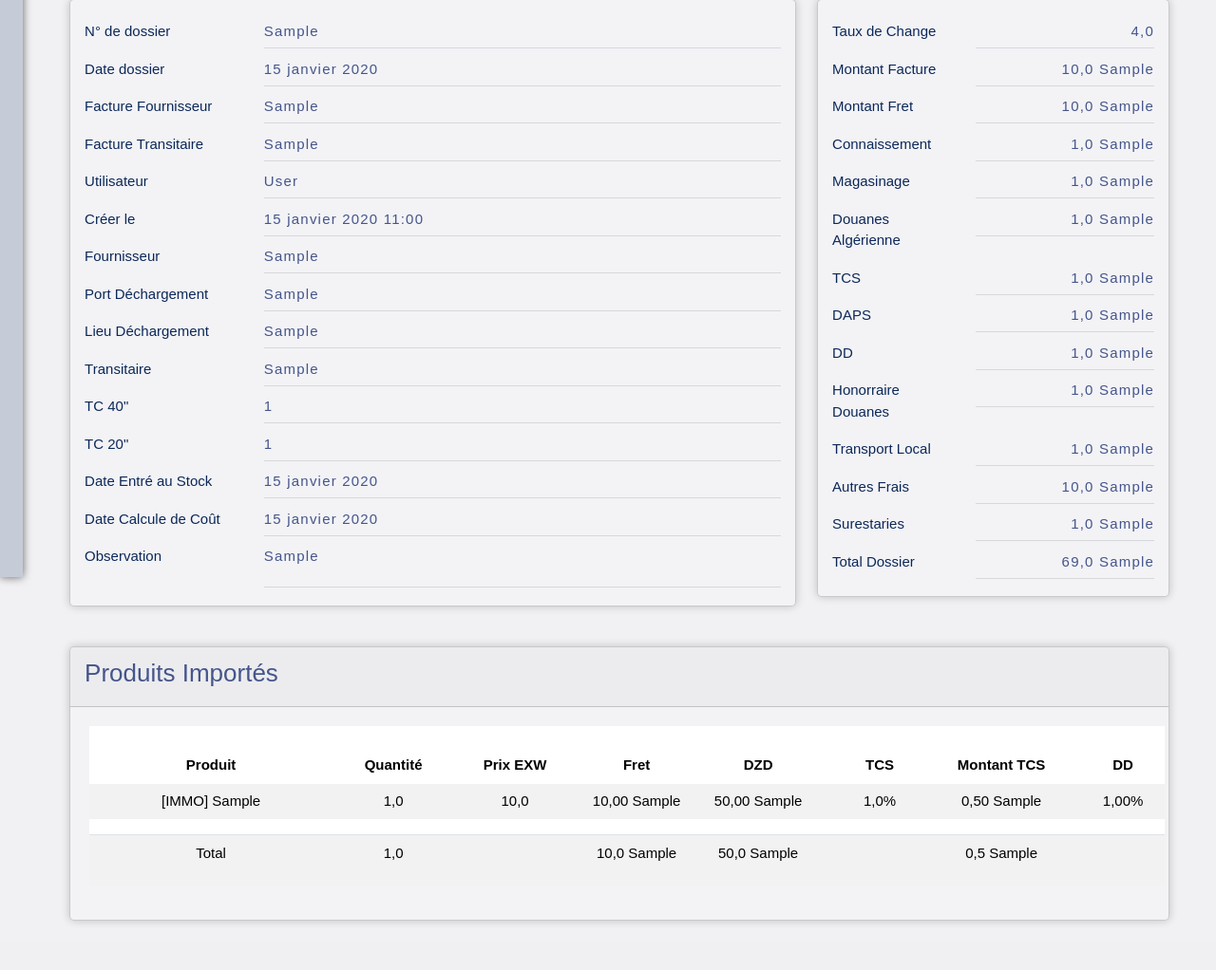
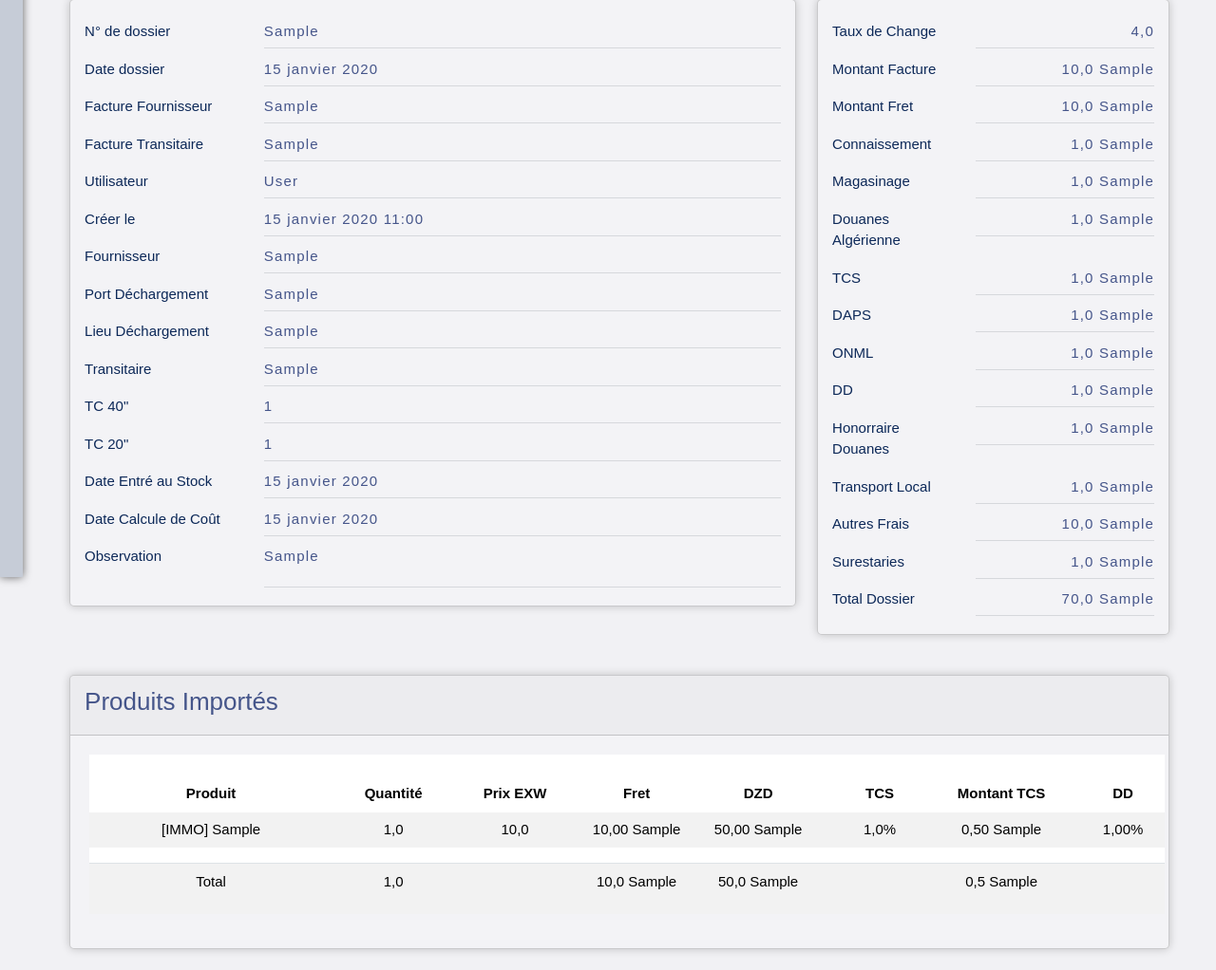
Before and after one commit to BensHamou/import_folder, a Django app: page /report/1/ in a window 1280 px wide. Shown: the part 192-1214 px from the top of the page at 95% size. Before the commit the page ends 1165 px from the top, so only its background shows below. Run offline with Django 4.2, Linux system fonts and the light colour scheme; a user stored in the database is signed in; tables that the repository leaves empty hold one stand-in row (values such as "Sample post"); some libraries are stand-ins or nearby versions; some web fonts are replaced.

Commit message:
add onml field

```diff
--- a/report/models.py
+++ b/report/models.py
@@ -111,7 +111,7 @@ class Report(models.Model):
         if self.fret_currency != self.local_currency:
             fret = fret * self.exchange_rate
         return round(( self.facture_amount  * self.exchange_rate + fret + self.ladding_bill + self.shopping +
-                self.customs + tcs + daps + dd + self.customs_honorary + self.local_transport + self.other_fees + self.surestaries), 2)
+                self.customs + tcs + daps + dd + self.customs_honorary + self.local_transport + self.other_fees + self.total_onml + self.surestaries), 2)
 
     @property
     def total_products_qte(self):
@@ -146,6 +146,10 @@ class Report(models.Model):
         return round(sum([product.total for product in self.pimported_set.all()]), 2)
 
     @property
+    def total_onml(self):
+        return round(sum([product.onml for product in self.pimported_set.all()]), 2)
+
+    @property
     def total_products_nbr_plt(self):
         return round(sum([product.nbr_blt for product in self.pimported_set.all()]), 2)
 
@@ -177,6 +181,7 @@ class PImported(models.Model):
     tcs = models.FloatField(default=0, validators=[MinValueValidator(0), MaxValueValidator(100)],null=True)
     dd = models.FloatField(default=0, validators=[MinValueValidator(0)], null=True)
     daps = models.FloatField(default=0, validators=[MinValueValidator(0)], null=True)
+    onml = models.FloatField(default=0, validators=[MinValueValidator(0)], null=True)
 
     nbr_blt = models.FloatField(default=0, validators=[MinValueValidator(0)])
     # nbr_blt = models.IntegerField(default=0, validators=[MinValueValidator(0)])
--- a/report/templates/report/report_details.html
+++ b/report/templates/report/report_details.html
@@ -260,6 +260,14 @@ Rapport - {{ report.ref_folder }}
                     </div>
                 </div>
                 <div class="form-group row mb-1">
+                    <label class="col-sm-5 col-form-label" style="color: #0C2858;">ONML</label>
+                    <div class="col-sm-7">
+                        <div class="form-control-plaintext text-detail monetary">
+                            {% if report.total_onml %}{{ report.total_onml|intcomma }} {{ report.local_currency }}{% else %}/{% endif %}
+                        </div>
+                    </div>
+                </div>
+                <div class="form-group row mb-1">
                     <label class="col-sm-5 col-form-label" style="color: #0C2858;">DD</label>
                     <div class="col-sm-7">
                         <div class="form-control-plaintext text-detail monetary">
@@ -330,6 +338,7 @@ Rapport - {{ report.ref_folder }}
                 <th class="d-none d-md-table-cell">Montant DD</th>
                 <th class="d-none d-md-table-cell">DAPS</th>
                 <th class="d-none d-md-table-cell">Montant DAPS</th>
+                <th class="d-none d-md-table-cell">ONML</th>
                 <th class="d-none d-md-table-cell">Montant Divers</th>
                 <th class="d-none d-md-table-cell">Total</th>
                 <th class="d-none d-md-table-cell">Coût / U</th>
@@ -407,6 +416,12 @@ Rapport - {{ report.ref_folder }}
                         </td>
                         <td>
                             <div>
+                                <p class="tdLabel">ONML</p>
+                                <p class="valueLead mb-0">{% if pimported.onml > 0 %}{{ pimported.onml|floatformat:"2g" }} {{ pimported.local_currency }}{% else %}/{% endif %}</p>
+                            </div>
+                        </td>
+                        <td>
+                            <div>
                                 <p class="tdLabel">Montant Divers</p>
                                 <p class="valueLead mb-0">{{ pimported.mnt_diver|floatformat:"2g" }} {{ pimported.local_currency }}</p>
                             </div>
@@ -473,6 +488,7 @@ Rapport - {{ report.ref_folder }}
                     <td class="d-none d-md-table-cell"></td>
                     <td class="d-none d-md-table-cell"></td>
                     <td class="d-none d-md-table-cell"></td>
+                    <td class="d-none d-md-table-cell"></td>
                 </tr>
                 <tr class="trS">
                     <td>
@@ -521,6 +537,7 @@ Rapport - {{ report.ref_folder }}
                             <p class="valueLead mb-0">{{report.total_products_mnt_daps|intcomma}} {{report.local_currency}}</p>
                         </div>
                     </td>
+                    <td></td>
                     <td>
                         <div>
                             <p class="tdLabel">Montant Divers Total</p>
--- a/report/templates/report/report_form.html
+++ b/report/templates/report/report_form.html
@@ -618,6 +618,7 @@ Rapport
                                         <th class="d-none d-md-table-cell">TCS (%)</th>
                                         <th class="d-none d-md-table-cell">DD</th>
                                         <th class="d-none d-md-table-cell">DAPS</th>
+                                        <th class="d-none d-md-table-cell">ONML</th>
                                         <th class="d-none d-md-table-cell">Palettes</th>
                                         <th class="d-none d-md-table-cell thDel" style="text-align: center;">X</th>
                                     </tr>
```
Also changed, not shown: report/forms.py (+4 -3 lines).
